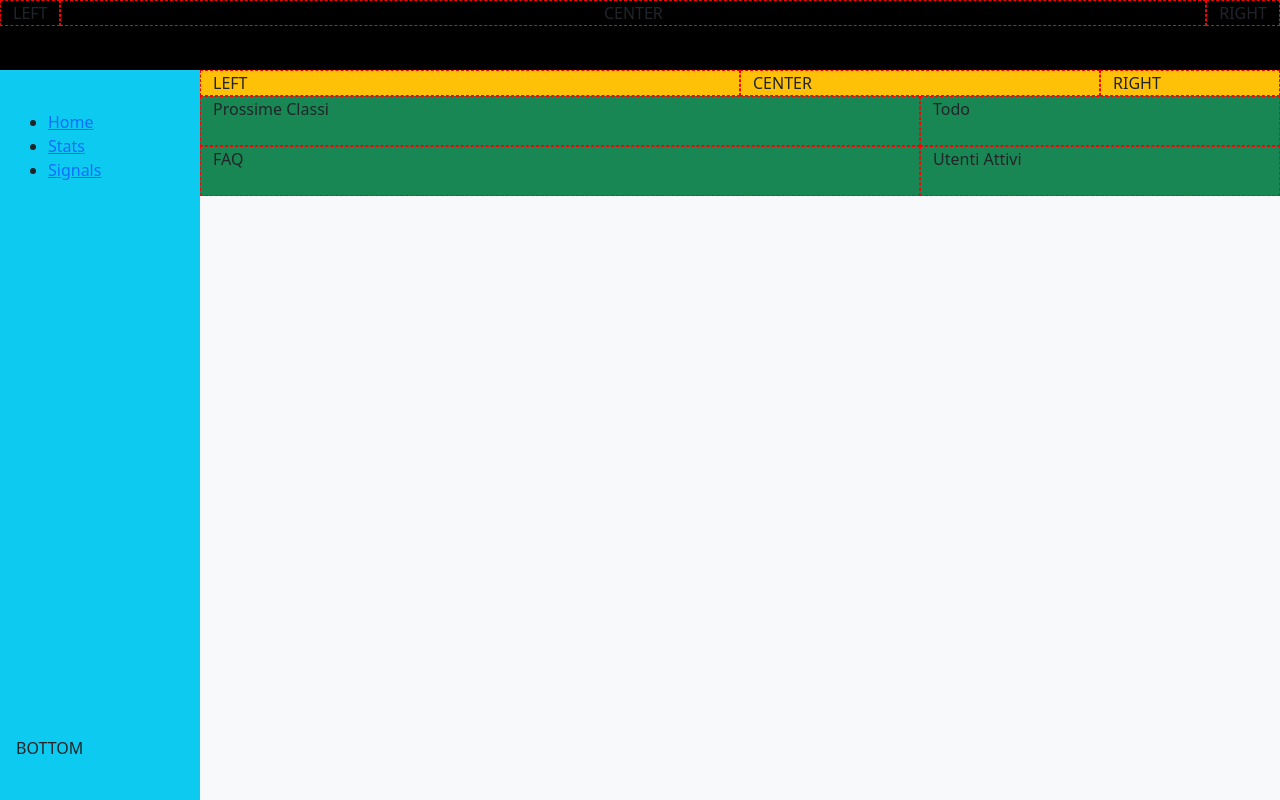
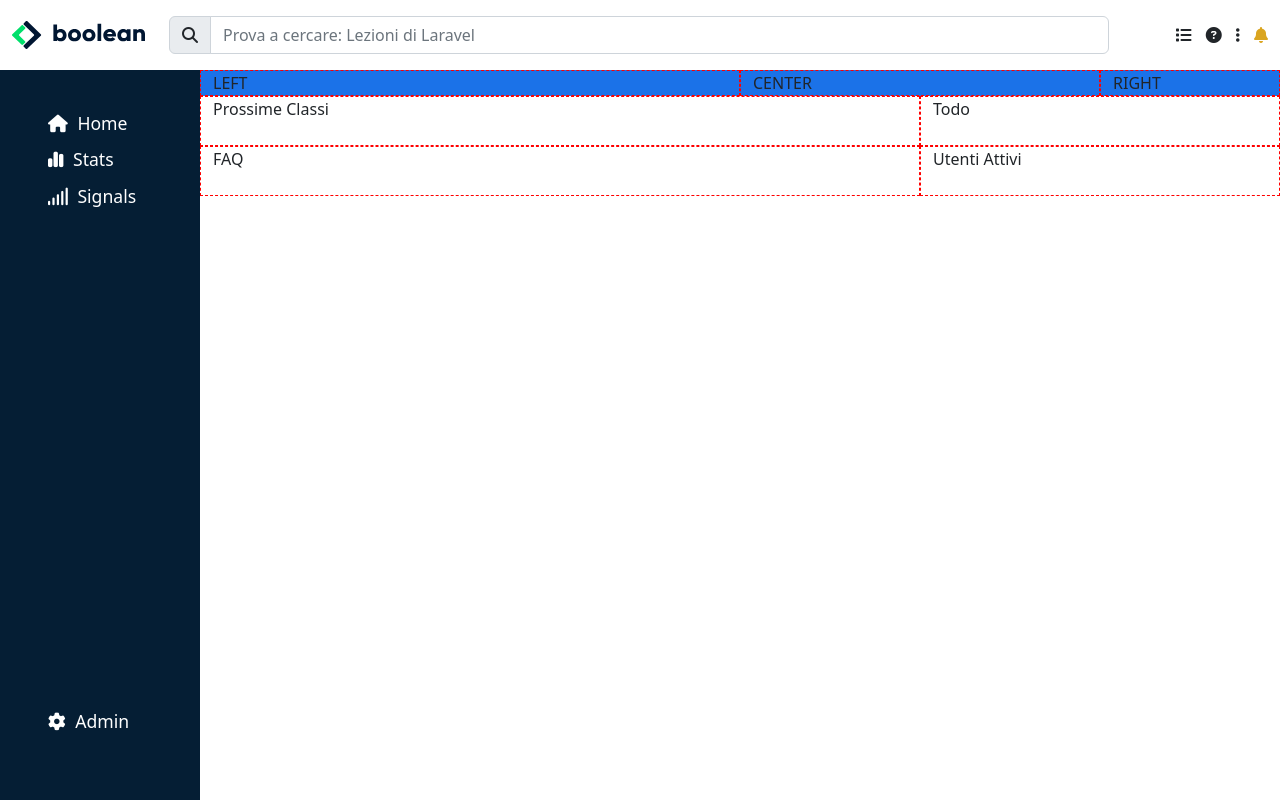
Before and after one commit to bettercallpaul07/html-css-bootstrap-dashboard, a plain HTML site: page index.html in a window 1280 px wide. Drawn offline with nearby package versions, Linux system fonts and the light colour scheme.

Commit message:
header-update

```diff
--- a/css/style.css
+++ b/css/style.css
@@ -2,6 +2,21 @@
     height: 70px;
     width: 100%;
 }
+
+#main-header ul li {
+    display: inline;
+    list-style: none;
+    padding-left: 10px;
+}
+
+#main-header ul {
+    margin: 0 auto;
+}
+
+#main-header ul li:last-child {
+    color: goldenrod;
+}
+
 
 main {
     width: 100%;
@@ -13,11 +28,20 @@ main {
     border: 1px dashed red;
 }
 
+.img-logo {
+    display: flex;
+}
+
+.img-logo > img {
+    width: 100%;
+}
+
 
 #classroom-header {
-    background-color: blue;
+    background-color: #1b72e8;
     width: 100%;
 }
+
 
 main > aside {
     width: 200px;
@@ -25,7 +49,24 @@ main > aside {
     display: flex;
     flex-direction: column;
     justify-content: space-between;
+    color: white;
+    background-color: #051e34;
+
 }
+
+main > aside ul li {
+    list-style: none;
+    padding-bottom: 10px;
+    font-size: 1.1em;
+}
+
+main > aside ul li a {
+    text-decoration: none;
+    color: white;
+    padding-left: 5px;
+
+}
+
 
 #main-content {
     width: calc(100% - 200px);
--- a/index.html
+++ b/index.html
@@ -6,40 +6,64 @@
         <meta name="viewport" content="width=device-width, initial-scale=1.0">
         <title>Boolean Dashboard</title>
 
+        <link rel="stylesheet" href="https://cdnjs.cloudflare.com/ajax/libs/font-awesome/6.2.1/css/all.min.css" integrity="sha512-MV7K8+y+gLIBoVD59lQIYicR65iaqukzvf/nwasF0nqhPay5w/9lJmVM2hMDcnK1OnMGCdVK+iQrJ7lzPJQd1w==" crossorigin="anonymous" referrerpolicy="no-referrer" />
+
         <link href="https://cdn.jsdelivr.net/npm/bootstrap@5.2.3/dist/css/bootstrap.min.css" rel="stylesheet" integrity="sha384-rbsA2VBKQhggwzxH7pPCaAqO46MgnOM80zW1RWuH61DGLwZJEdK2Kadq2F9CUG65" crossorigin="anonymous">
 
         <link rel="stylesheet" href="css/style.css">
     </head>
 
     <body>
-        <header id="main-header" class="bg-black container-fluid">
-            <div class="row">
-                <div class="col-auto debug">
-                    LEFT
+        <header id="main-header" class="container-fluid">
+            <div class="row h-100">
+                <div class="col-auto img-logo">
+                    <img src="img/logo.svg" alt="Boolean">
                 </div>
-                <div class="col debug text-center">
-                    CENTER
+                <div class="col text-center d-flex align-items-center">
+                    <div class="input-group">
+                        <span class="input-group-text">
+                            <i class="fa-solid fa-magnifying-glass"></i>
+                        </span>
+                        <input type="text" class="form-control" placeholder="Prova a cercare: Lezioni di Laravel">
+                      </div>
+
                 </div>
-                <div class="col-auto debug">
-                    RIGHT
+                <div class="col-auto d-flex align-items-center text-center">
+                    <ul>
+                        <li>
+                            <i class="fa-solid fa-list"><a href="#"></a></i>
+                        </li>
+                        <li>
+                            <i class="fa-solid fa-circle-question"></i>
+                        </li>
+                        <li>
+                            <i class="fa-solid fa-ellipsis-vertical"></i>
+                        </li>
+                        <li>
+                            <i class="fa-solid fa-bell"></i>
+                        </li>
+                    </ul>
                 </div>
 
             </div>
 
         </header>
 
-        <main class="bg-dark">
-            <aside class="bg-info p-3">
+        <main>
+            <aside class="p-3">
                 <div class="py-4">
                     <div>
                         <ul>
                             <li>
+                                <i class="fa-solid fa-house"></i>
                                 <a href="#">Home</a>
                             </li>
                             <li>
+                                <i class="fa-solid fa-chart-simple"></i>
                                 <a href="#">Stats</a>
                             </li>
                             <li>
+                                <i class="fa-solid fa-signal"></i>
                                 <a href="#">Signals</a>
                             </li>
                         </ul>
@@ -48,13 +72,18 @@
                 </div>
 
                 <div class="py-4" >
-                    BOTTOM
+                    <ul>
+                        <li>
+                            <i class="fa-solid fa-gear"></i>
+                            <a href="#">Admin</a>
+                        </li>
+                    </ul>
                 </div>
 
             </aside>
 
-            <section id="main-content" class="bg-light">
-                <header id="classroom-header" class="bg-warning">
+            <section id="main-content">
+                <header id="classroom-header">
                     <div class="container-fluid">
                         <div class="row">
                             <div class="col-12 col-sm-4 col-lg-6 debug">
@@ -73,7 +102,7 @@
 
                 </header>
 
-                <section class="bg-success">
+                <section>
                     <div class="container-fluid">
                         <div class="row">
                             <div class="col-8 pb-4 debug">
```
